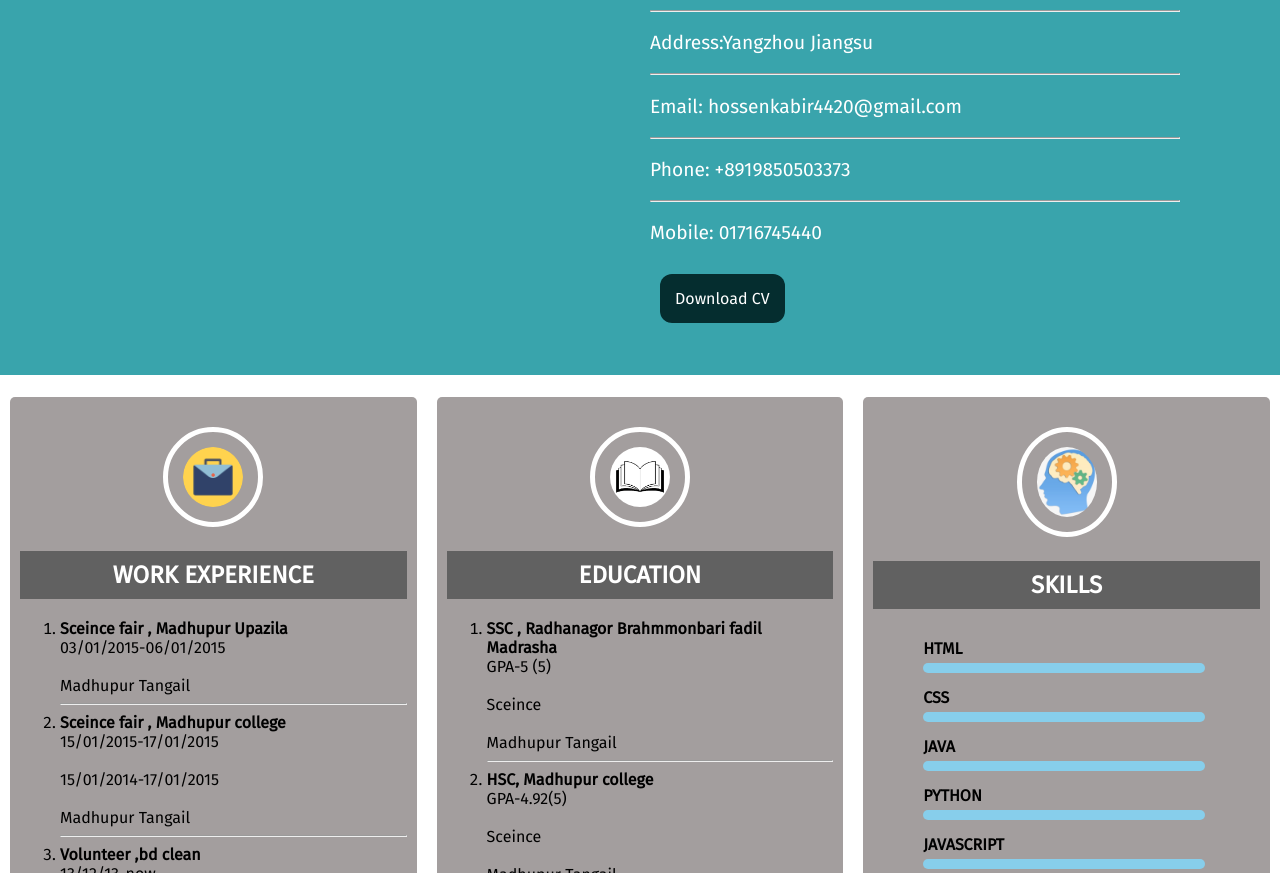
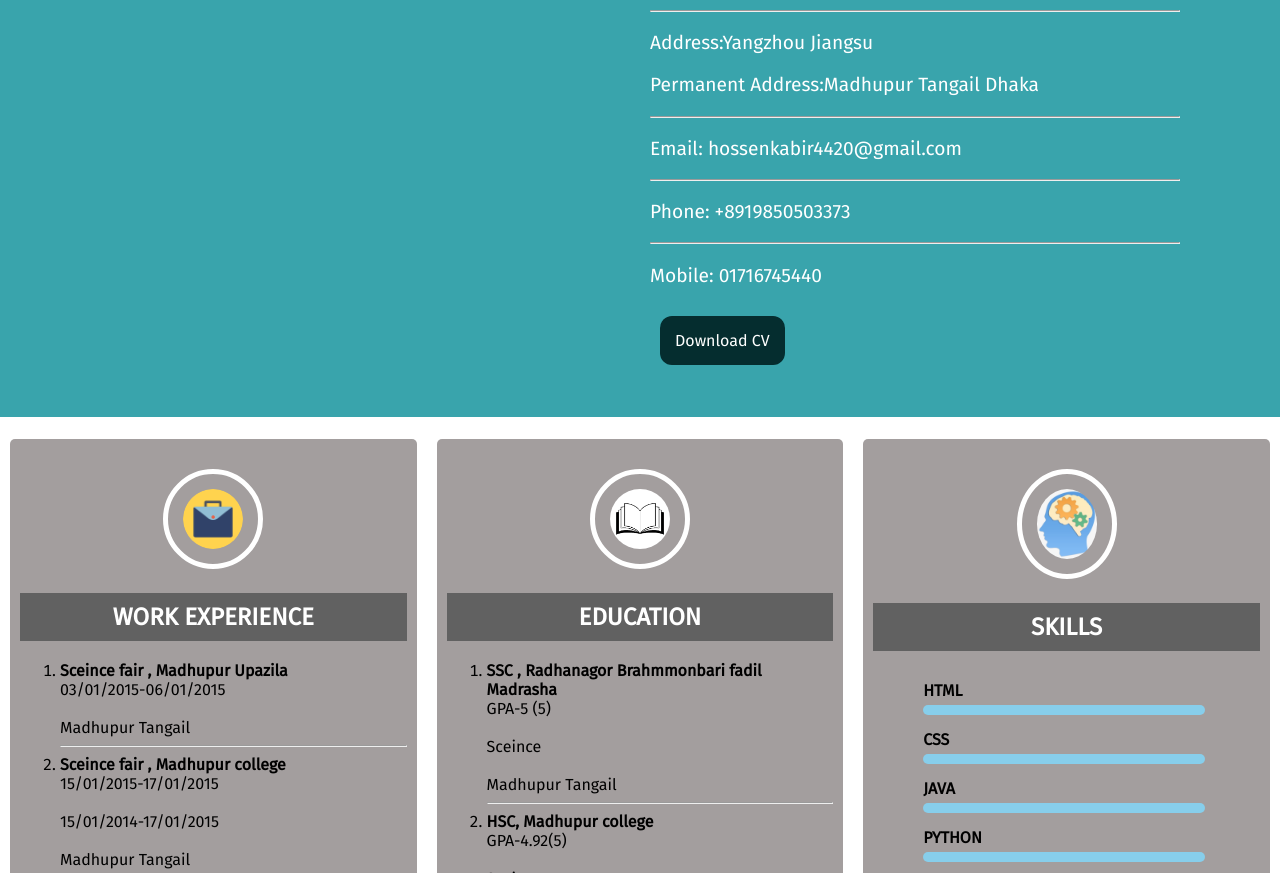
Before and after one commit to talukderakash/personalwebsite, a plain HTML site: page index.html in a window 1280 px wide. Shown: the part 1203-2076 px from the top of the page. Drawn offline with Linux system fonts and the light colour scheme.

Commit message:
Update index.html

```diff
--- a/index.html
+++ b/index.html
@@ -73,6 +73,7 @@
              <p>Name:Kabir Hossen Akash</p>
              <hr class="aboutme-hr">
              <p>Address:Yangzhou Jiangsu</p>
+             <p>Permanent Address:Madhupur Tangail Dhaka</p>
              <hr class="aboutme-hr">
              <p>Email: <a href="mailto:hossenkabir4420@gmail.com">hossenkabir4420@gmail.com</a> </p>
              <hr class="aboutme-hr">
```
